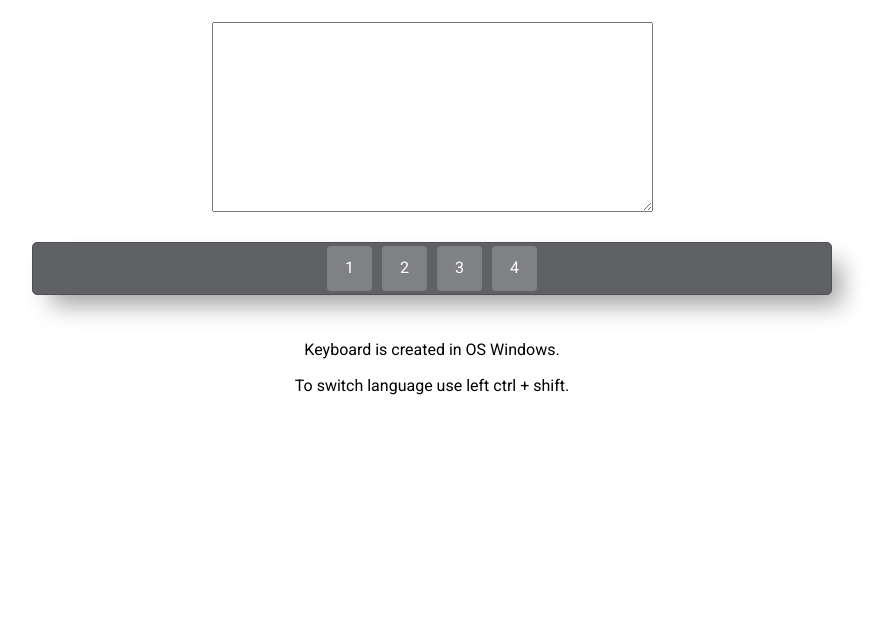
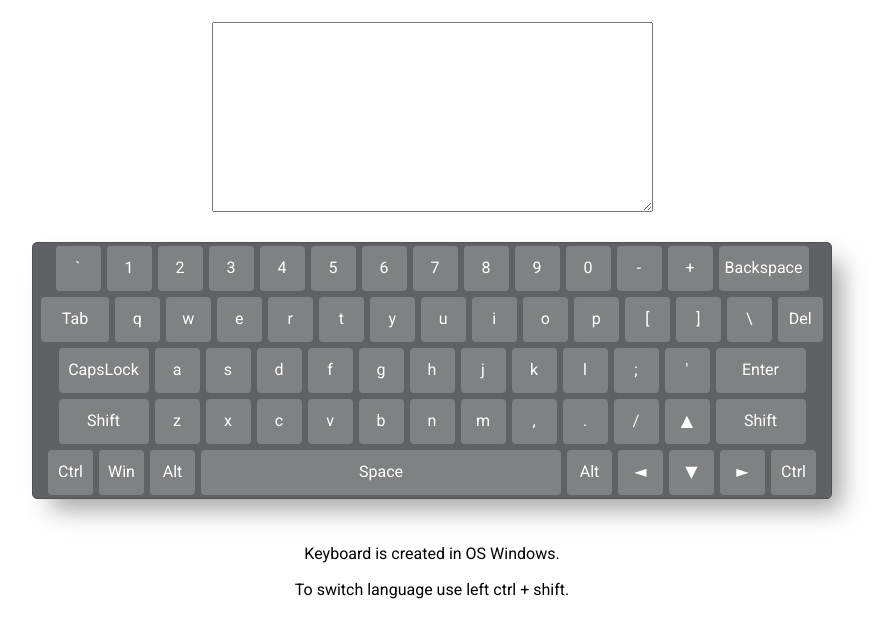
Before and after one commit to DenisKhatsuk/virtual-keyboard, a website: page index.html in a window 1280 px wide. Shown: the part 61-698 px from the top of the page, without its empty margins (208-1094 px from the left). Drawn offline with Linux system fonts and the light colour scheme.

Commit message:
feat: add Keyboard object. add init method

```diff
--- a/index.html
+++ b/index.html
@@ -15,12 +15,6 @@
     <div class="textarea main__textarea">
       <textarea name="textarea" id="textarea" cols="50" rows="10"></textarea>
     </div>
-    <div class="keyboard main__keyboard">
-      <button class="keyboard__key">1</button>
-      <button class="keyboard__key">2</button>
-      <button class="keyboard__key">3</button>
-      <button class="keyboard__key">4</button>
-    </div>
   </main>
   <footer class="footer">
     <div class="description">
--- a/js/script.js
+++ b/js/script.js
@@ -0,0 +1,76 @@
+const Keyboard = {
+  parent: document.querySelector('.main'),
+
+  elements: {
+    main: null,
+    keys: [ '`', '1', '2', '3', '4', '5', '6', '7', '8', '9', '0', '-', '+', 'Backspace', '\n',
+    'Tab', 'q', 'w', 'e', 'r', 't', 'y', 'u', 'i', 'o', 'p', '[', ']', '\\', 'Del', '\n',
+    'CapsLock', 'a', 's', 'd', 'f', 'g', 'h', 'j', 'k', 'l', ';', '\'', 'Enter', '\n',
+    'Shift', 'z', 'x', 'c', 'v', 'b', 'n', 'm', ',', '.', '/', '▲', 'Shift', '\n',
+    'Ctrl', 'Win', 'Alt', 'Space', 'Alt', '◄', '▼', '►', 'Ctrl'],
+  },
+
+  properties: {
+    value: '',
+    capsLock: false,
+    language: 'RU',
+  },
+
+  init() {
+
+    //create keyboard element
+    this.elements.main = document.createElement('div');
+    this.elements.main.classList.add('keyboard', 'main__keyboard');
+    this.parent.appendChild(this.elements.main);
+
+    // add keys to keyboard
+    let fragment = new DocumentFragment();
+    this.elements.keys.forEach(function(el) {
+      let key;
+      let keyContent;
+      switch(el) {
+        case '\n':
+          key = document.createElement('br');
+          fragment.appendChild(key);
+          break;
+        case 'Backspace':
+        case 'CapsLock':
+        case 'Shift':
+        case 'Enter':
+          key = document.createElement('button');
+          keyContent = document.createTextNode(el);
+          key.classList.add('keyboard__key', 'keyboard__key_size-3');
+          key.appendChild(keyContent);
+          fragment.appendChild(key);
+          break;
+        case 'Space':
+          key = document.createElement('button');
+          keyContent = document.createTextNode(el);
+          key.classList.add('keyboard__key', 'keyboard__key_size-4');
+          key.appendChild(keyContent);
+          fragment.appendChild(key);
+          break;
+        case 'Tab':
+          key = document.createElement('button');
+          keyContent = document.createTextNode(el);
+          key.classList.add('keyboard__key', 'keyboard__key_size-2');
+          key.appendChild(keyContent);
+          fragment.appendChild(key);
+          break;
+        default:
+          key = document.createElement('button');
+          keyContent = document.createTextNode(el);
+          key.classList.add('keyboard__key');
+          key.appendChild(keyContent);
+          fragment.appendChild(key);
+          break;
+      }
+    });
+    this.elements.main.appendChild(fragment);
+  },
+
+}
+
+window.onload = function() {
+  Keyboard.init();
+}
--- a/sass/components/_keyboard.scss
+++ b/sass/components/_keyboard.scss
@@ -24,4 +24,20 @@
   &:active {
     background-color: $color-active;
   }
+
+  &:hover {
+    background-color: $color-active;
+  }
+
+  &_size-2 {
+    width: $key-width * 1.5;
+  }
+
+  &_size-3 {
+    width: $key-width * 2;
+  }
+
+  &_size-4 {
+    width: $key-width * 8;
+  }
 }
```
Also changed, not shown: style.css, 1 other file.
